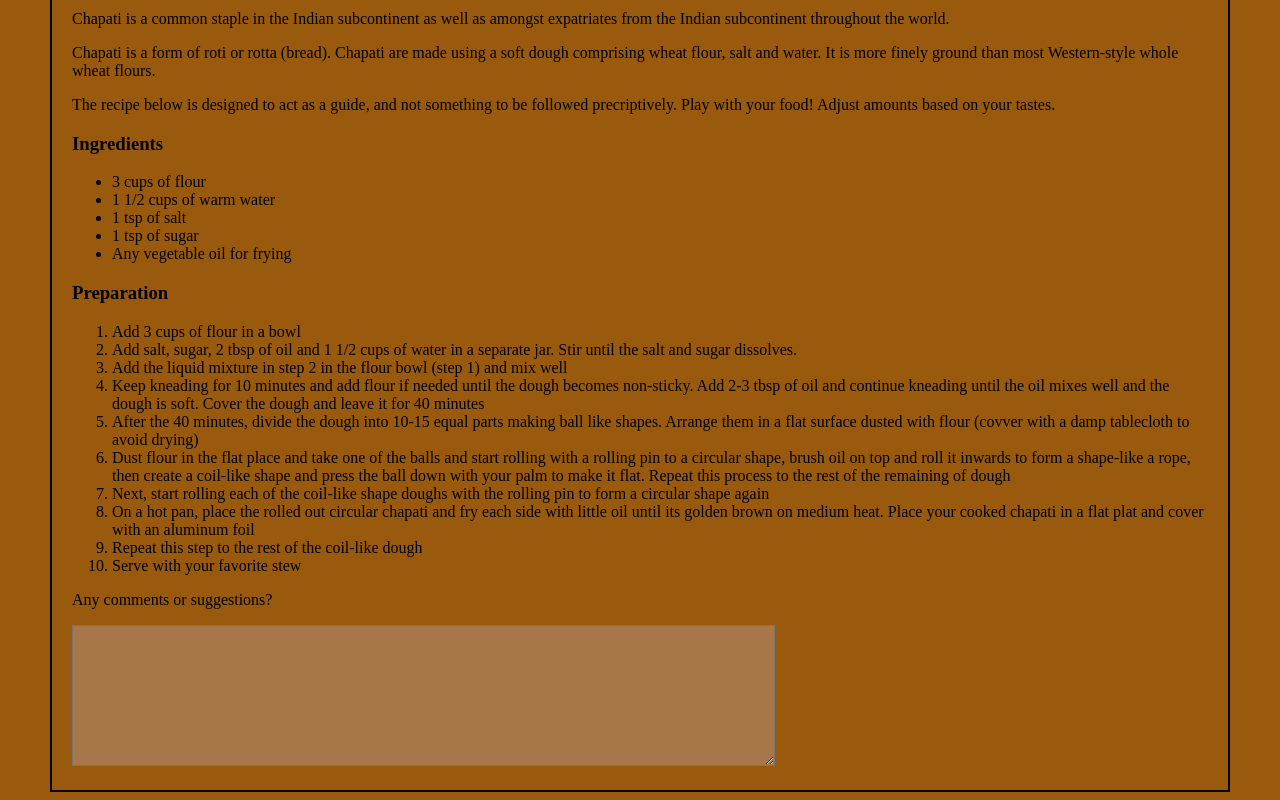
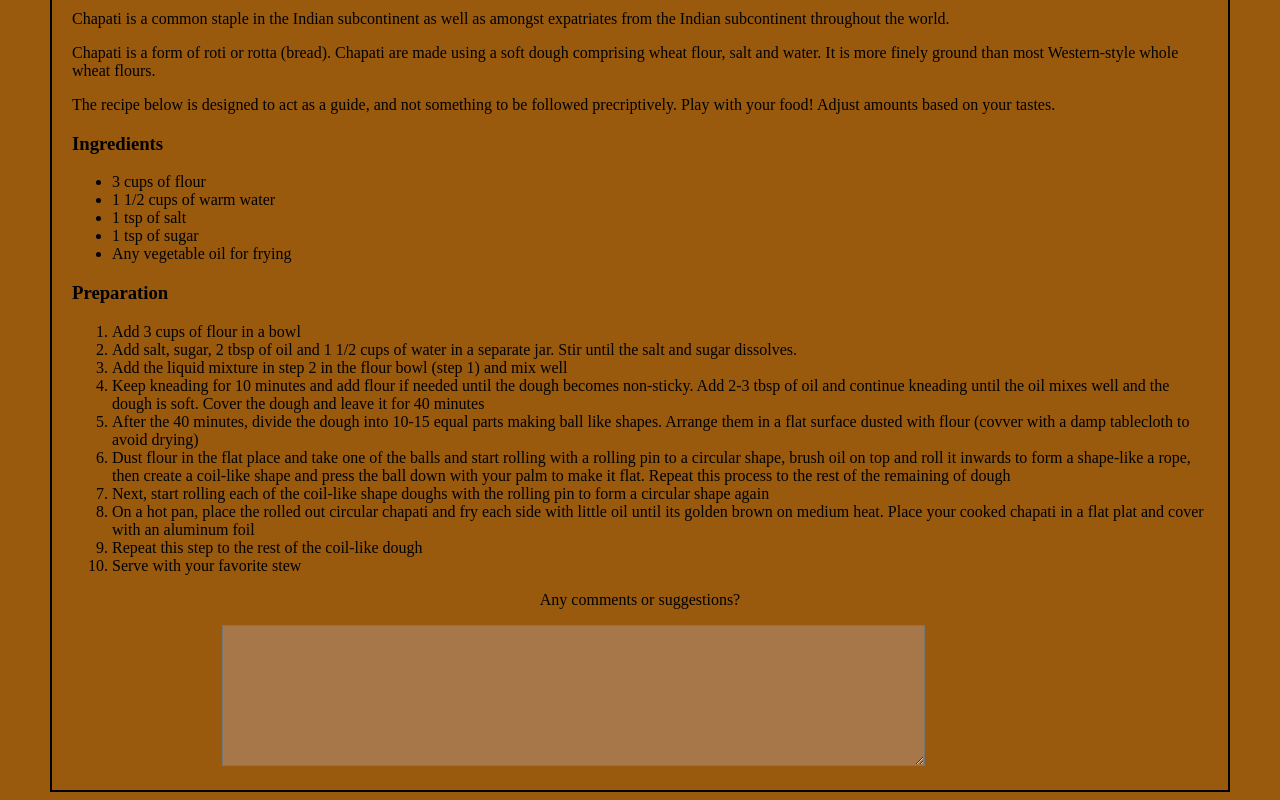
Before and after one commit to OJO65/recipe, a plain HTML site: page index.html in a window 1280 px wide. Shown: the part 369-1169 px from the top of the page. Drawn offline with Linux system fonts and the light colour scheme.

Commit message:
centered the text-area

```diff
--- a/index.html
+++ b/index.html
@@ -79,7 +79,7 @@
                 <li>Serve with your favorite stew </li>
             </ol>
             <div class="comments">
-              <p>Any comments or suggestions?</p>
+              <p class="p">Any comments or suggestions?</p>
               <textarea
               class="input-textarea"
               placeholder="Enter your comment here ...">
--- a/styles.css
+++ b/styles.css
@@ -23,6 +23,7 @@ body{
 }
 
 .input-textarea {
+    margin-left: 150px;
     background: rgba(189, 164, 164, 0.4);
     min-height: 120px;
     width: 60%;
@@ -39,6 +40,7 @@ h2 {
 }
 
 textarea {
+    text-align: center;
     margin: 0;
     font-family: 'Times New Roman', Times, serif;
     font-size: inherit;
@@ -55,3 +57,7 @@ h2, p {
     margin-top: 0;
     margin-bottom: 1rem;
 }
+
+.p {
+    text-align: center;
+}
```
